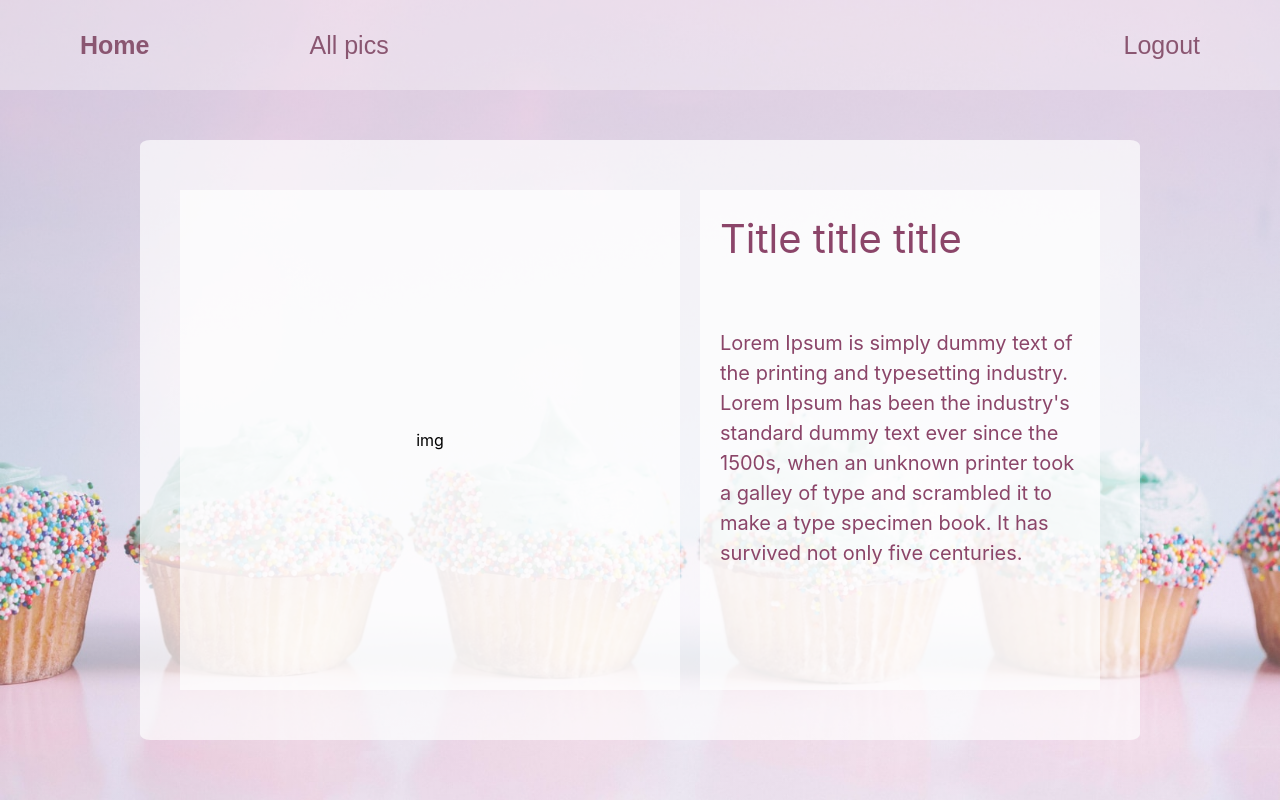
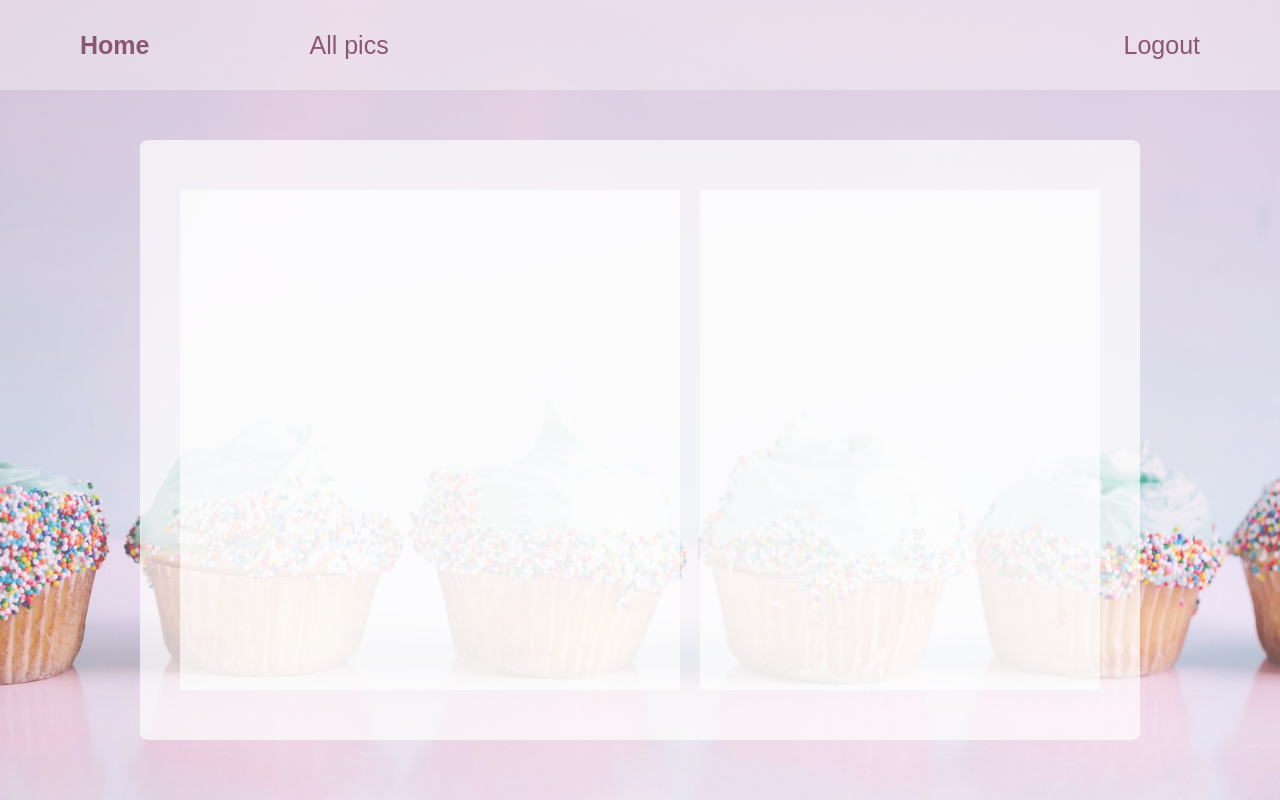
Before and after one commit to MilneS/miamyum, a React (Create React App) app: page /details/1 in a window 1280 px wide. Built offline with nearby package versions, Linux system fonts and the light colour scheme; sample sign-in values are in the browser's storage.

Commit message:
dispatch item

```diff
--- a/src/App.js
+++ b/src/App.js
@@ -46,7 +46,7 @@ function App() {
           {loggedin && <All />}
           {!loggedin && <Redirect to="/"/>}
         </Route>
-        <Route path="/details">
+        <Route path="/details/:itemId">
           {loggedin && <Details />}
           {!loggedin && <Redirect to="/" />}
         </Route>
--- a/src/components/AllCard.js
+++ b/src/components/AllCard.js
@@ -1,17 +1,22 @@
-import classes from './AllCard.module.css'
-import foodData from './foodData';
+import classes from "./AllCard.module.css";
+import { useDispatch } from "react-redux";
 
+const AllCard = (props) => {
+  const link=props.link;
+  const item=props.item
 
-const AllCard=(props)=>{
-  const{title, link, description}=props
-    return(
-        <div className={classes.container}>
-        <div className={classes.card}>
-          <img className={classes.allimg} src={link} alt=''/>
-          <div className={classes.after}/>
-        </div>
+  const dispatch=useDispatch();
+const cardHandler=(e)=>{
+  dispatch({type: 'updateItem', item: item})
+}
+  return (
+    <div className={classes.container} onClick={cardHandler}>
+      <div className={classes.card}>
+        <img className={classes.allimg} src={link} alt="" />
+          <div className={classes.after} />
       </div>
-    )
-}
+    </div>
+  );
+};
 
 export default AllCard;
--- a/src/pages/All.js
+++ b/src/pages/All.js
@@ -1,20 +1,22 @@
 import classes from "./All.module.css";
 import AllCard from "../components/AllCard";
 import foodData from "../components/foodData";
+import { useDispatch } from "react-redux";
+import { Link } from "react-router-dom";
 
 const All = () => {
+  const dispatch=useDispatch();
   return (
     <div className={classes.container}>
       <div className={classes.card}>
         <div className={classes.cardsContainer}>
           {foodData.map((item, index) => {
             return (
+              <Link to={`/details/${item.id}`} key={index}>
               <AllCard
-                key={index}
-                title={item.title}
                 link={item.img}
-                description={item.description}
-              />
+                item={item}
+              /></Link>
             );
           })}
         </div>
--- a/src/pages/Details.js
+++ b/src/pages/Details.js
@@ -1,18 +1,21 @@
 import classes from "./Details.module.css";
+import { useParams } from "react-router";
 
 const Details = () => {
+  const params=useParams();
+  console.log(params.itemId)
   return (
     <div className={classes.container}>
       <div className={classes.card}>
-        <div className={classes.img}>img</div>
+        <div className={classes.img}>
+          {/* img */}
+        </div>
         <div className={classes.itemsContainer}>
-          <div className={classes.title}>Title title title</div>
+          <div className={classes.title}>
+            {/* title */}
+          </div>
           <div className={classes.descr}>
-            Lorem Ipsum is simply dummy text of the printing and typesetting
-            industry. Lorem Ipsum has been the industry's standard dummy text
-            ever since the 1500s, when an unknown printer took a galley of type
-            and scrambled it to make a type specimen book. It has survived not
-            only five centuries.
+            {/* descr */}
           </div>
         </div>
       </div>
--- a/src/store/index.js
+++ b/src/store/index.js
@@ -1,6 +1,6 @@
 import { createStore } from "redux";
 
-const initialState={loggedin: !!localStorage.getItem('token'), showLoginComp:false, showSignupComp:false, idToken:localStorage.getItem('token')}
+const initialState={loggedin: !!localStorage.getItem('token'), showLoginComp:false, showSignupComp:false, idToken:localStorage.getItem('token'), itemData:{}}
 const loginReducer = (state = initialState , action) => {
   if (action.type === "login") {
     return {...state, loggedin: true };
@@ -20,6 +20,9 @@ const loginReducer = (state = initialState , action) => {
   if(action.type==='close'){
     return{...state, showLoginComp:false, showSignupComp:false}
   }
+  if(action.type==='updateItem'){
+    return{...state, itemData: action.item}
+  }
   return state
 };
 
```
